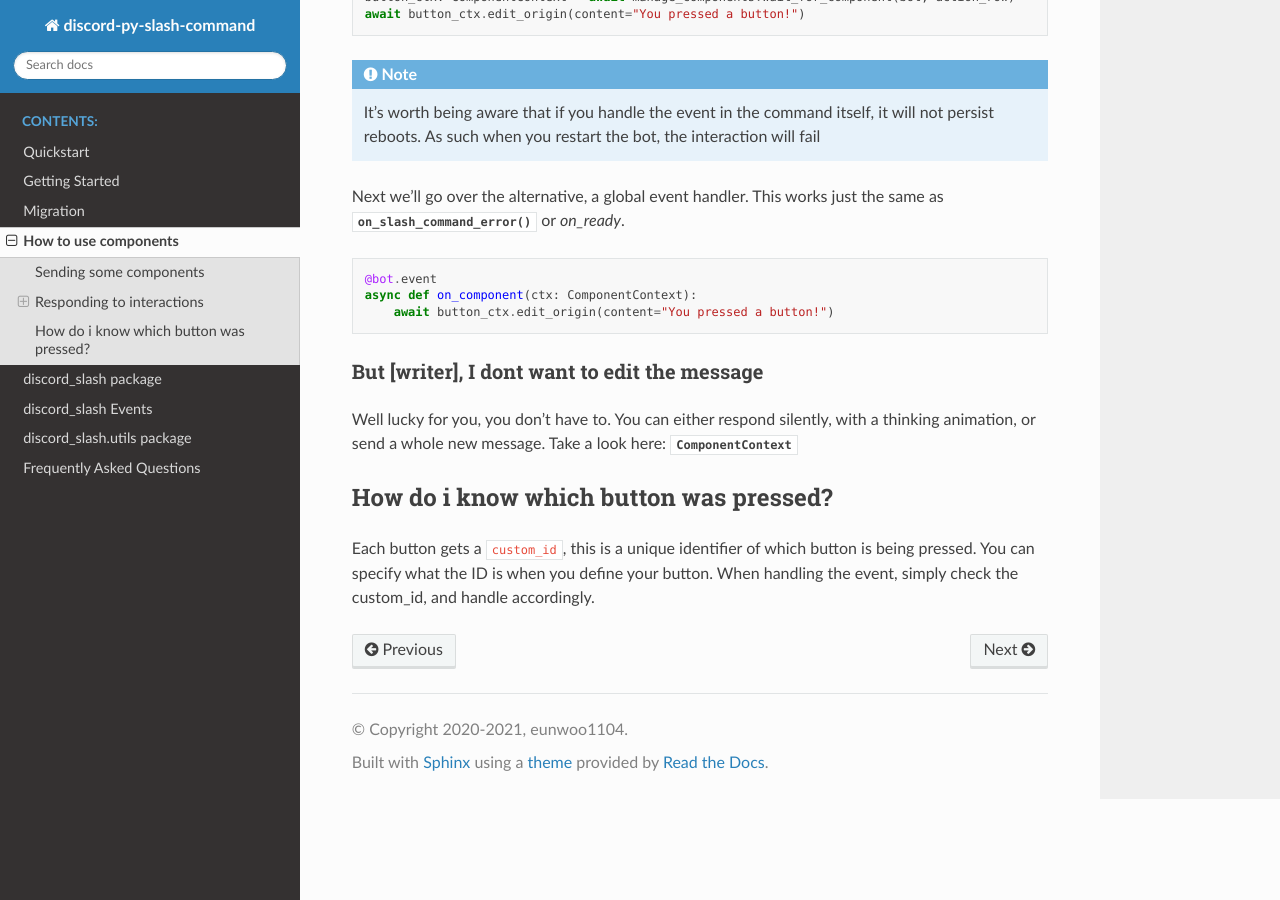
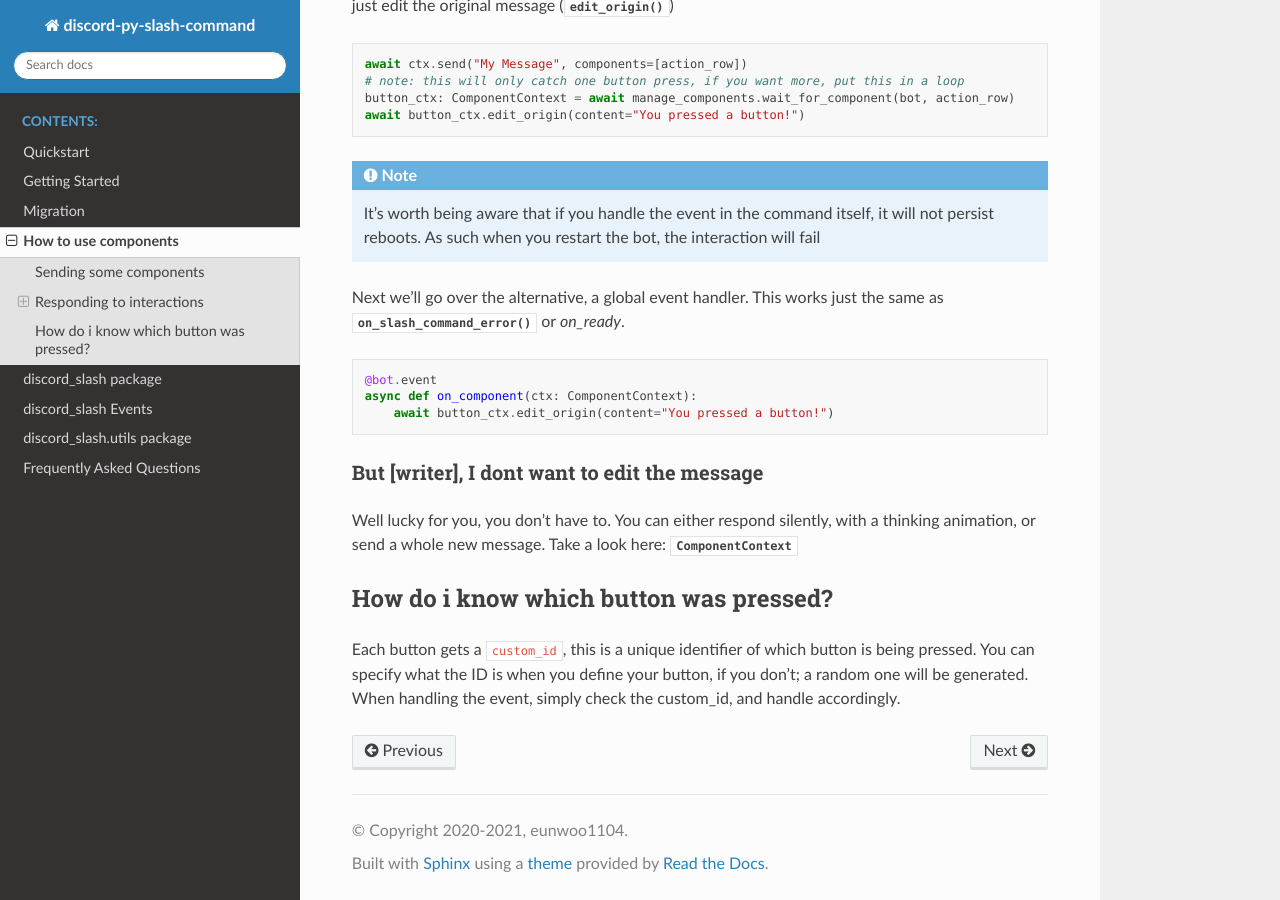
Before and after one commit to interactions-py/interactions.py, a Sphinx documentation site: the page built from docs/components.rst, in a window 1280 px wide and 900 px high, scrolled down 1386 px. Built offline with Sphinx 7.4.7 and the Read the Docs theme 2.0.0, drawn with Linux system fonts in a browser that asks for light colours; the version number could not be read and is left out; some of the changed text lies outside the part shown.

Commit message:
changes based on feedback
Added info about random `custom_id`
Added note about working in both slash and dpy

```diff
--- a/docs/components.rst
+++ b/docs/components.rst
@@ -37,6 +37,8 @@
 
     await ctx.send("My Message", components=[action_row])
 
+.. note:: This will work in both slash commands, and discord.py commands
+
 Now if you've followed along, you have a green button in discord! But theres a problem, whenever you click it you see that the ``interaction failed``. Why is that?
 Well, in Discord, clicking buttons and using slash commands are called ``interactions``, and Discord doesn't know if we've received them or not unless we tell Discord. So how do we do that?
 
@@ -73,4 +75,4 @@
 How do i know which button was pressed?
 _______________________________________
 
-Each button gets a ``custom_id``, this is a unique identifier of which button is being pressed. You can specify what the ID is when you define your button. When handling the event, simply check the custom_id, and handle accordingly.
+Each button gets a ``custom_id``, this is a unique identifier of which button is being pressed. You can specify what the ID is when you define your button, if you don't; a random one will be generated. When handling the event, simply check the custom_id, and handle accordingly.
```
